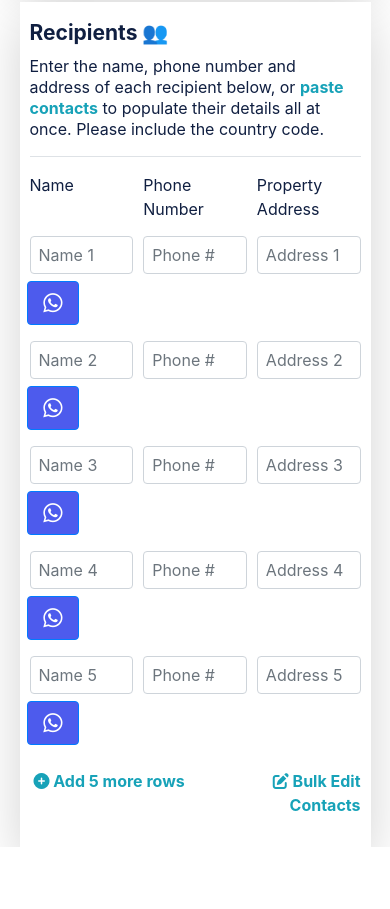
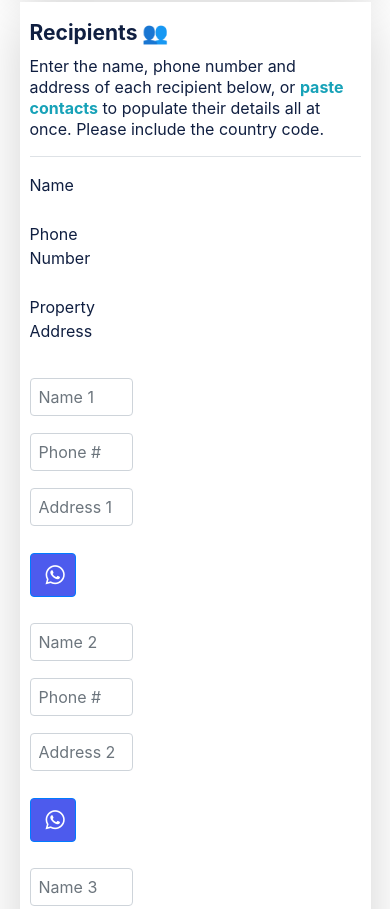
Before and after one commit to damianrc/tools, a plain HTML site: page index.html in a window 390 px wide. Shown: the part 751-1660 px from the top of the page. Before the commit the page ends 1598 px from the top, so only its background shows below. Drawn offline with nearby package versions, Linux system fonts and the light colour scheme.

Commit message:
Update index.html

```diff
--- a/index.html
+++ b/index.html
@@ -8,13 +8,12 @@
     <link rel="stylesheet" href="https://raw.githubusercontent.com/damianrc/tools/main/stylingone.css">
     <link rel="stylesheet" href="https://raw.githubusercontent.com/damianrc/tools/main/stylingtwo.css">
     <style>
-        /* Custom Styles (Adapt as needed) */
         .form-boxes {
             background-color: #ffffff;
             padding: 30px;
             border-radius: 20px;
             width: 90%;
-            max-width: 1200px; /* Increased max-width to accommodate the new column */
+            max-width: 1200px;
             margin: 0 auto;
         }
 
@@ -53,14 +52,18 @@
 
             .form-row {
                 row-gap: 7px;
+                flex-direction: column;
             }
 
             .form-row input {
                 padding: 10px 8px;
+                width: 100%;
             }
 
             .wa-btn {
                 padding: 10px 15px;
+                width: 100%;
+                margin-top: 10px;
             }
 
             .small-container {
@@ -69,6 +72,10 @@
 
             .wa-icon {
                 font-size: 22px;
+            }
+
+            .form-row > div {
+                margin-bottom: 10px;
             }
         }
     </style>
```
